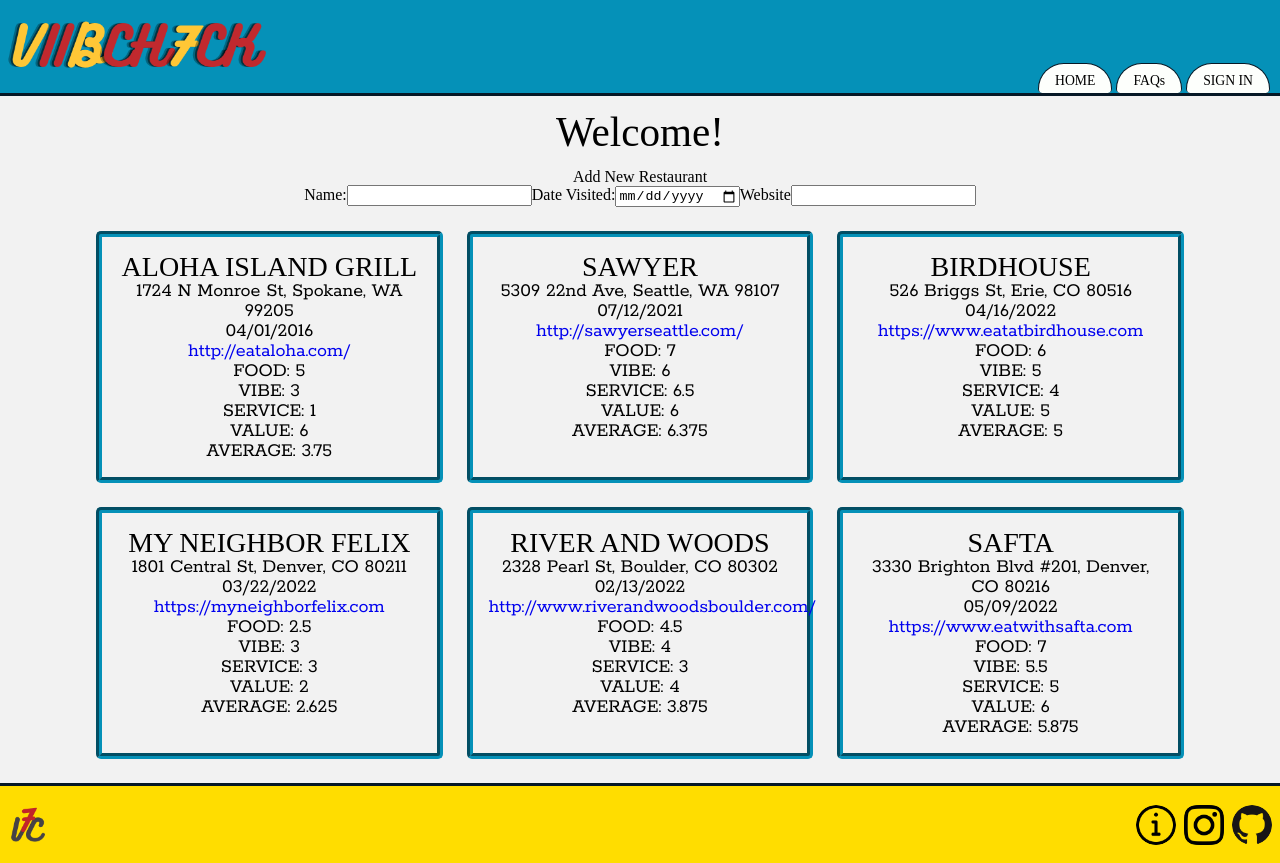
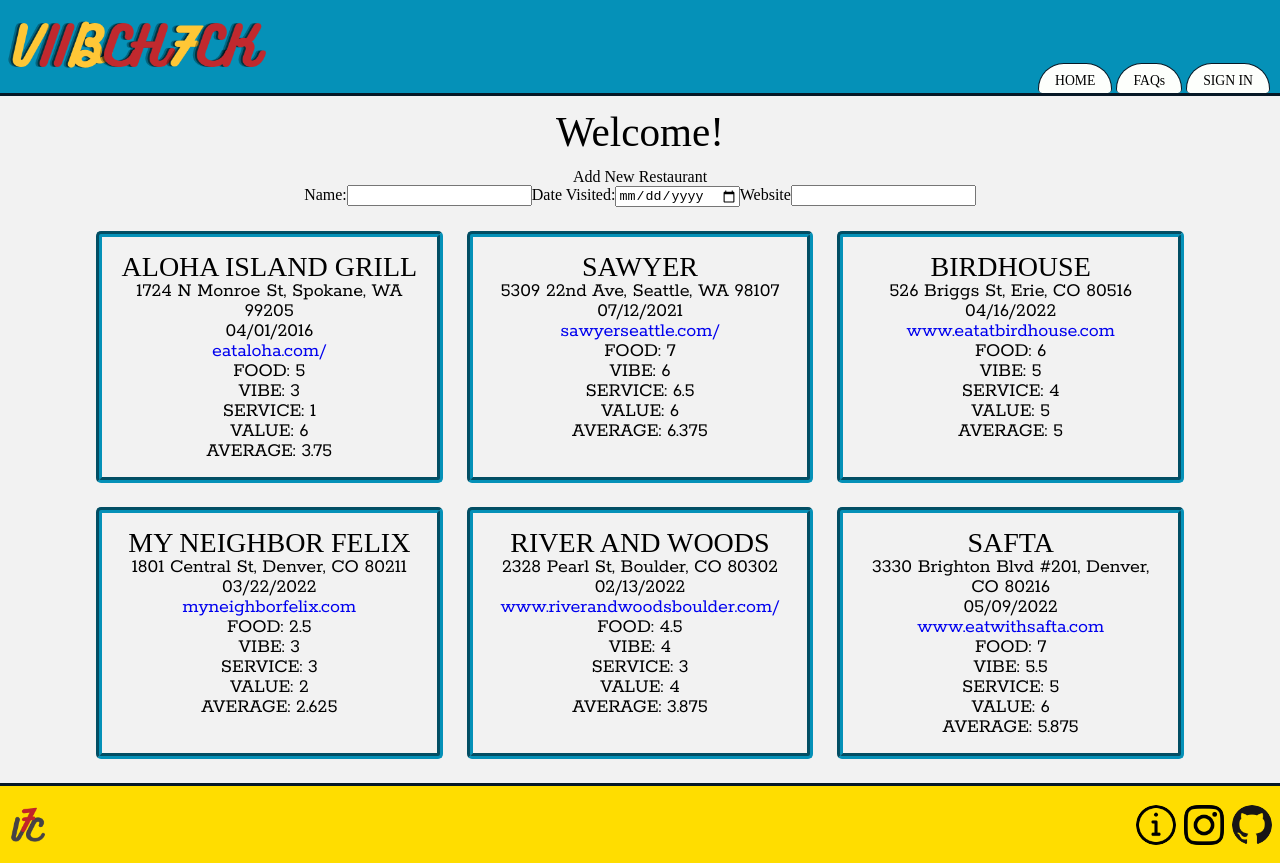
Before and after one commit to colefiscus/vibecheck, a React (Create React App) app: page / in a window 1280 px wide. Built offline with nearby package versions, Linux system fonts and the light colour scheme; a web font is replaced by a local one.

Commit message:
Create function to prune website appearance

```diff
--- a/src/Components/Rating/Rating.js
+++ b/src/Components/Rating/Rating.js
@@ -11,12 +11,20 @@ const Rating = ({ ratingData }) => {
     return acc += rating
   }, 0) / 4;
 
+  const makeWebsitePresentable = (website) => {
+    if (website.includes("https")) {
+      return website.slice(8)
+    } else if (website.includes("http")) {
+      return website.slice(7)
+    }
+  }
+
   return (
     <RatingWrapper>
       <RestName>{info.name.toUpperCase()}</RestName>
       <p>{info.address}</p>
       <p>{info.dateVisited}</p>
-      <RestWebsite href={info.website} target="_blank" rel="noreferrer">{info.website}</RestWebsite>
+      <RestWebsite href={info.website} target="_blank" rel="noreferrer">{makeWebsitePresentable(info.website)}</RestWebsite>
       <p>FOOD: {userRatings.foodRating}</p>
       <p>VIBE: {userRatings.vibeRating}</p>
       <p>SERVICE: {userRatings.serviceRating}</p>
```
